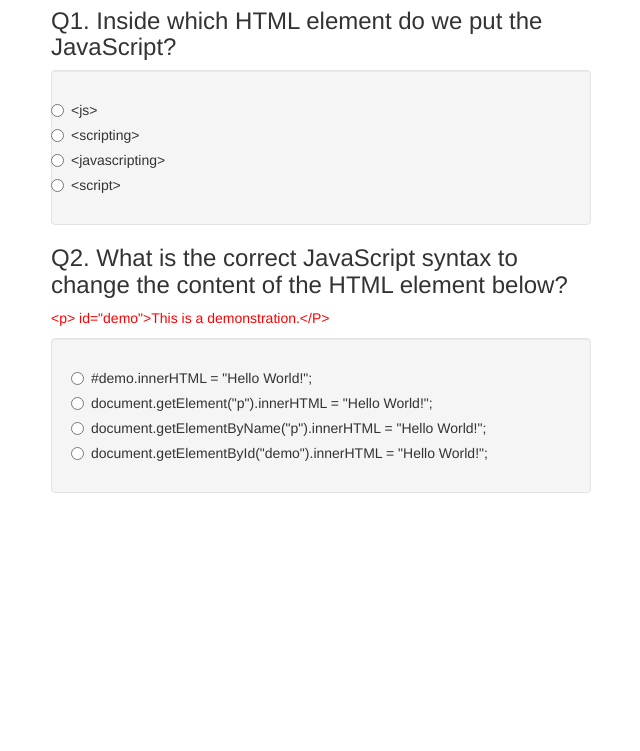
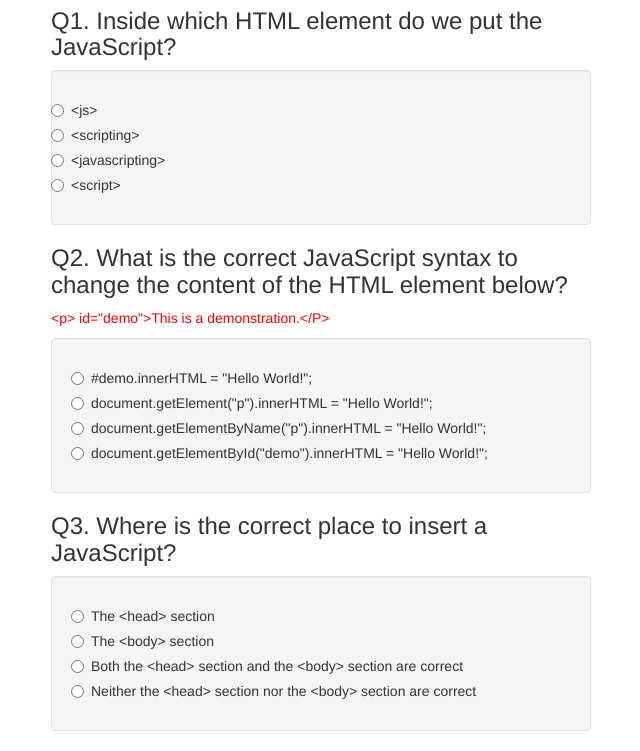
Before and after one commit to Juru-10/quiz-board, a plain HTML site: page index.html in a window 1280 px wide. Shown: the part 82-833 px from the top of the page, without its empty margins (34-674 px from the left). Before the commit the page ends 800 px from the top, so only its background shows below. Drawn offline with nearby package versions, Linux system fonts and the light colour scheme.

Commit message:
add the third well class in its div tag

```diff
--- a/index.html
+++ b/index.html
@@ -48,6 +48,21 @@
               <label><input type="radio" name="js2" value="document.getElementById("demo").innerHTML = "Hello World!";">document.getElementById("demo").innerHTML = "Hello World!";</label>
             </div>
           </div>
+          <h3>Q3. Where is the correct place to insert a JavaScript?</h3>
+          <div class="well">
+            <div class="radio">
+              <label><input type="radio" name="js3" value="The &lthead&gt section">The &lthead&gt section</label>
+            </div>
+            <div class="radio">
+              <label><input type="radio" name="js3" value="The &ltbody&gt section">The &ltbody&gt section</label>
+            </div>
+            <div class="radio">
+              <label><input type="radio" name="js3" value="Both the &lthead&gt section and the &ltbody&gt section are correct">Both the &lthead&gt section and the &ltbody&gt section are correct</label>
+            </div>
+            <div class="radio">
+              <label><input type="radio" name="js3" value="Neither the &lthead&gt section nor the &ltbody&gt section are correct">Neither the &lthead&gt section nor the &ltbody&gt section are correct</label>
+            </div>
+          </div>
 
   </body>
 </html>
```
